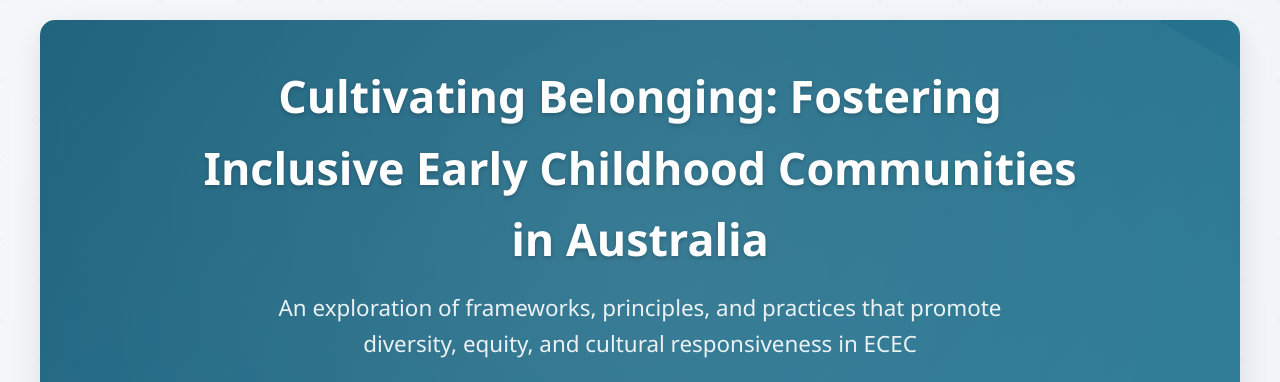
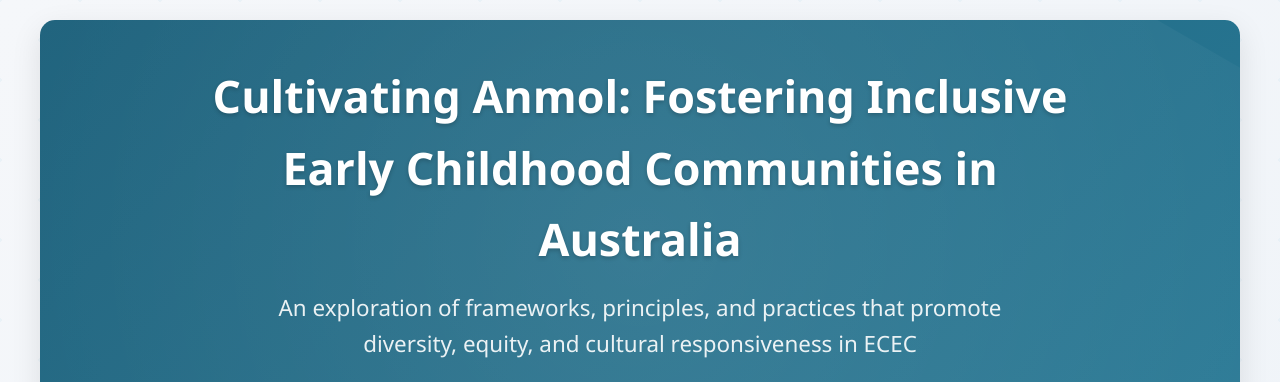
Before and after one commit to anieu-r/html-starter, a website: page index.html in a window 1280 px wide. Shown: the top 382 px of the page. Drawn offline with Linux system fonts and the light colour scheme.

Commit message:
Update index.html

```diff
--- a/index.html
+++ b/index.html
@@ -430,7 +430,7 @@
     <div class="container">
         <header>
             <div class="title-container">
-                <h1>Cultivating Belonging: Fostering Inclusive Early Childhood Communities in Australia</h1>
+                <h1>Cultivating Anmol: Fostering Inclusive Early Childhood Communities in Australia</h1>
                 <p class="subtitle">An exploration of frameworks, principles, and practices that promote diversity, equity, and cultural responsiveness in ECEC</p>
 
                 <div class="stats-bar">
```
